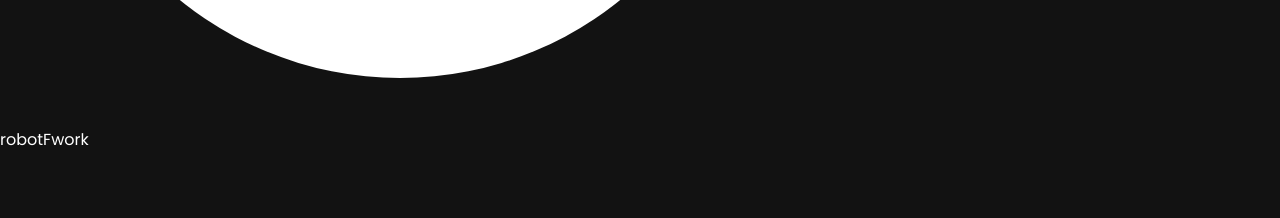
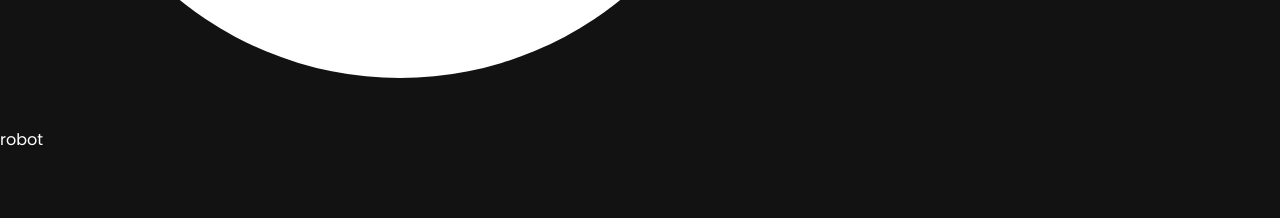
Before and after one commit to Riiuzaky/portfolio, a React (Vite) app: page / in a window 1280 px wide. Shown: the part 6600-6818 px from the top of the page. Built offline with nearby package versions, Linux system fonts and the light colour scheme.

Commit message:
modified robot framework

```diff
--- a/src/constants/index.js
+++ b/src/constants/index.js
@@ -22,7 +22,6 @@
   tailwind,
   typescript,
   vite,
-  imexhs,
   choucair,
   Angular,
   github,
@@ -81,7 +80,7 @@
     icon: Appium,
   },
   {
-    name: "robotFwork",
+    name: "robot",
     icon: robotframework,
   },
   {
```
